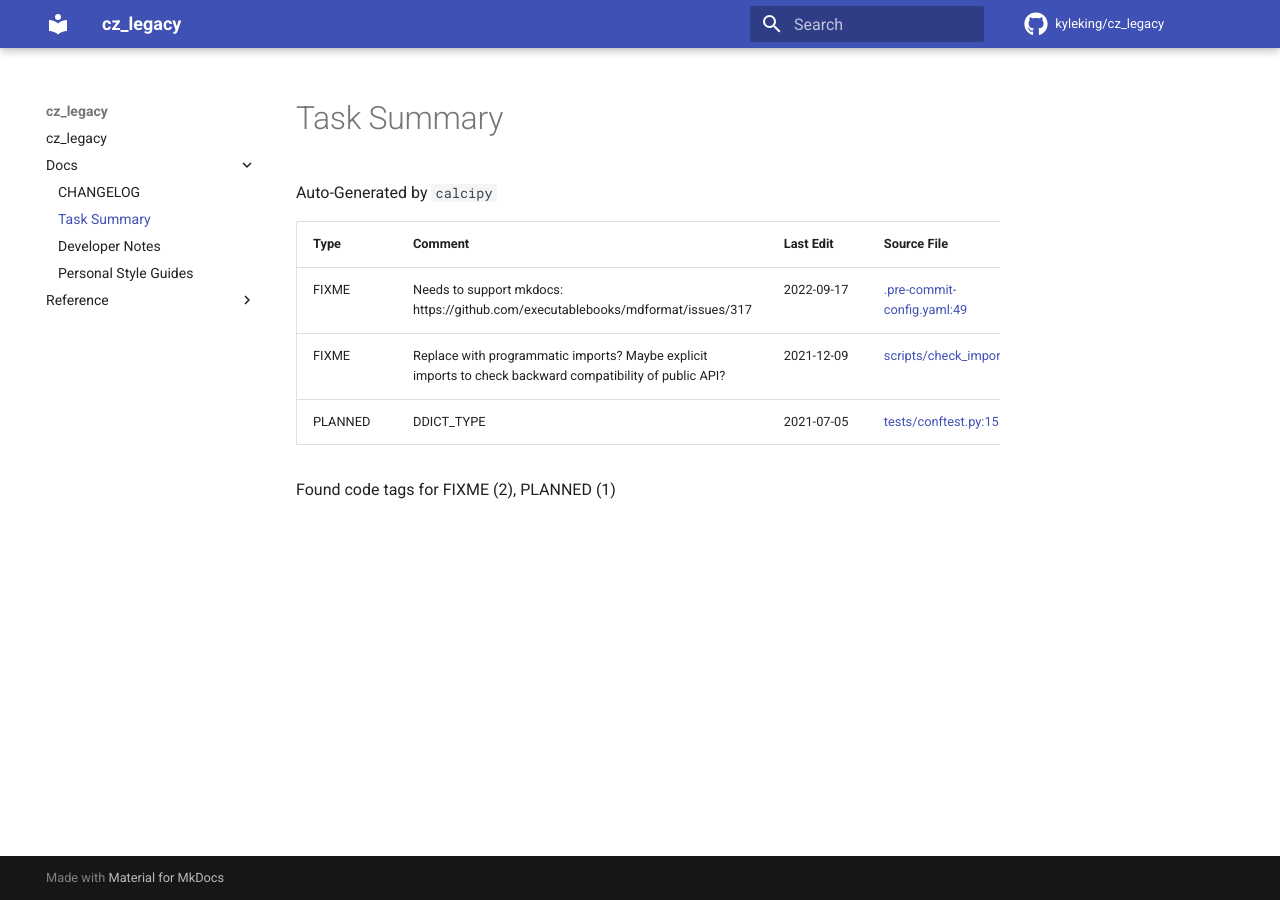
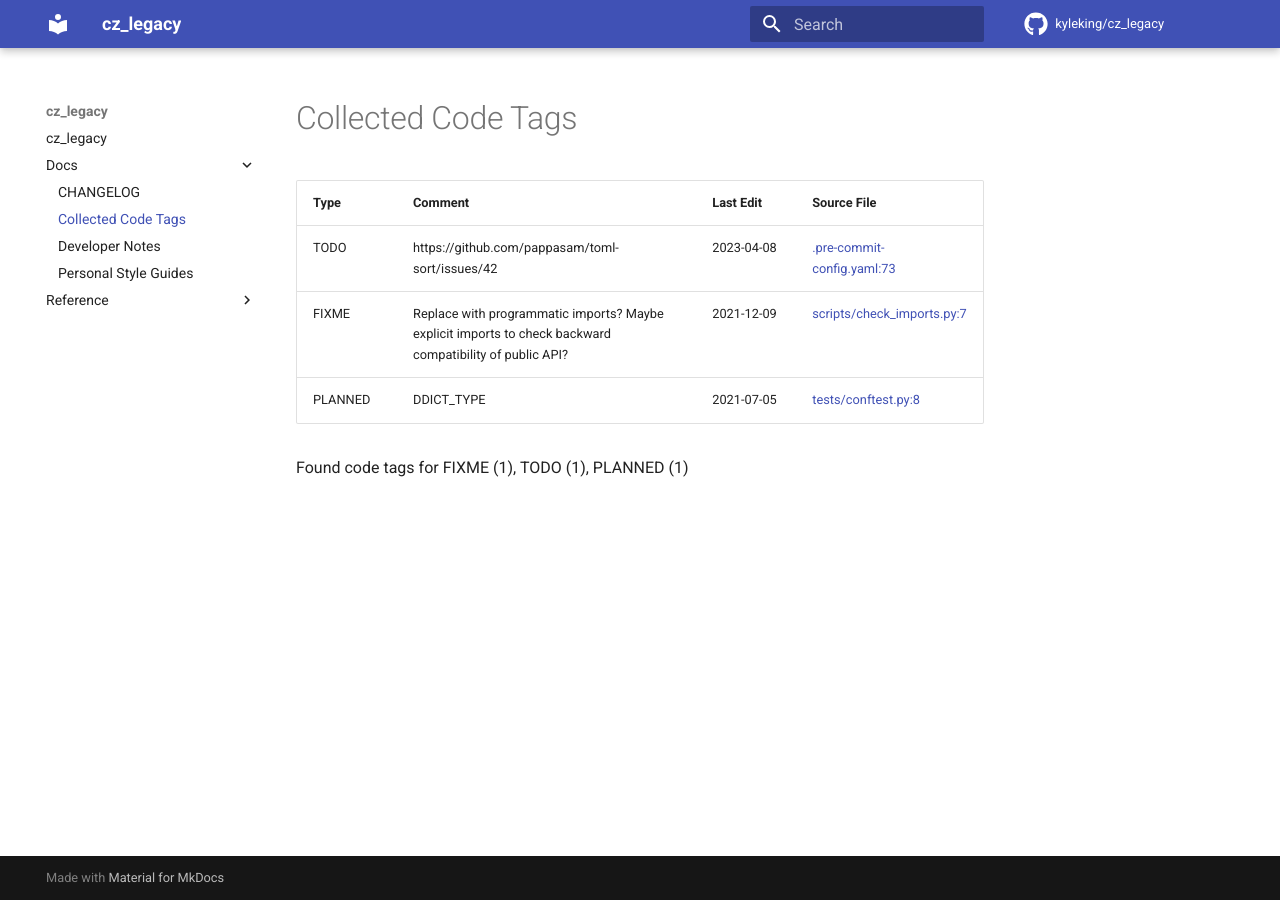
Before and after one commit to KyleKing/cz_legacy, an MkDocs documentation site: the page built from docs/docs/CODE_TAG_SUMMARY.md, in a window 1280 px wide. Built offline with MkDocs 1.6.1 and Material for MkDocs 9.7.7, drawn with Linux system fonts in a browser that asks for light colours; comment, search, counter and statistics services are not loaded.

Commit message:
ci: updates to mostly pass local CI

```diff
--- a/docs/docs/CODE_TAG_SUMMARY.md
+++ b/docs/docs/CODE_TAG_SUMMARY.md
@@ -1,13 +1,11 @@
-# Task Summary
-
-Auto-Generated by `calcipy`
+# Collected Code Tags
 
 | Type    | Comment                                                                                                  | Last Edit   | Source File                                                                                                                                    |
 |---------|----------------------------------------------------------------------------------------------------------|-------------|------------------------------------------------------------------------------------------------------------------------------------------------|
-| FIXME   | Needs to support mkdocs: https://github.com/executablebooks/mdformat/issues/317                          | 2022-09-17  | [.pre-commit-config.yaml:49](https://github.com/KyleKing/cz_legacy/blame/ae01f0d9139803bb488df0fdf1a97052ed02e66b/.pre-commit-config.yaml#L47) |
+| TODO    | https://github.com/pappasam/toml-sort/issues/42                                                          | 2023-04-08  | [.pre-commit-config.yaml:73](https://github.com/KyleKing/cz_legacy/blame/a049dc9c08c342b0f3c6439ceeccd279b0ffe5c0/.pre-commit-config.yaml#L73) |
 | FIXME   | Replace with programmatic imports? Maybe explicit imports to check backward compatibility of public API? | 2021-12-09  | [scripts/check_imports.py:7](https://github.com/KyleKing/cz_legacy/blame/f4795f9a331cdbe3d75a29939ec18f0394eff2bf/scripts/check_imports.py#L7) |
-| PLANNED | DDICT_TYPE                                                                                               | 2021-07-05  | [tests/conftest.py:15](https://github.com/KyleKing/cz_legacy/blame/c33bcda7f405a9ddc81d4b9dfa30b67ce6d299c5/tests/conftest.py#L11)             |
+| PLANNED | DDICT_TYPE                                                                                               | 2021-07-05  | [tests/conftest.py:8](https://github.com/KyleKing/cz_legacy/blame/c33bcda7f405a9ddc81d4b9dfa30b67ce6d299c5/tests/conftest.py#L11)              |
 
-Found code tags for FIXME (2), PLANNED (1)
+Found code tags for FIXME (1), TODO (1), PLANNED (1)
 
-<!-- calcipy:skip_tags -->
+<!-- calcipy_skip_tags -->
```
Also changed, not shown: docs/README.md (+0 -2 lines), docs/docs/CHANGELOG.md (+4 -0 lines), pyproject.toml (+7 -8 lines), docs/docs/DEVELOPER_GUIDE.md (line endings or trailing spaces), 5 other files.
